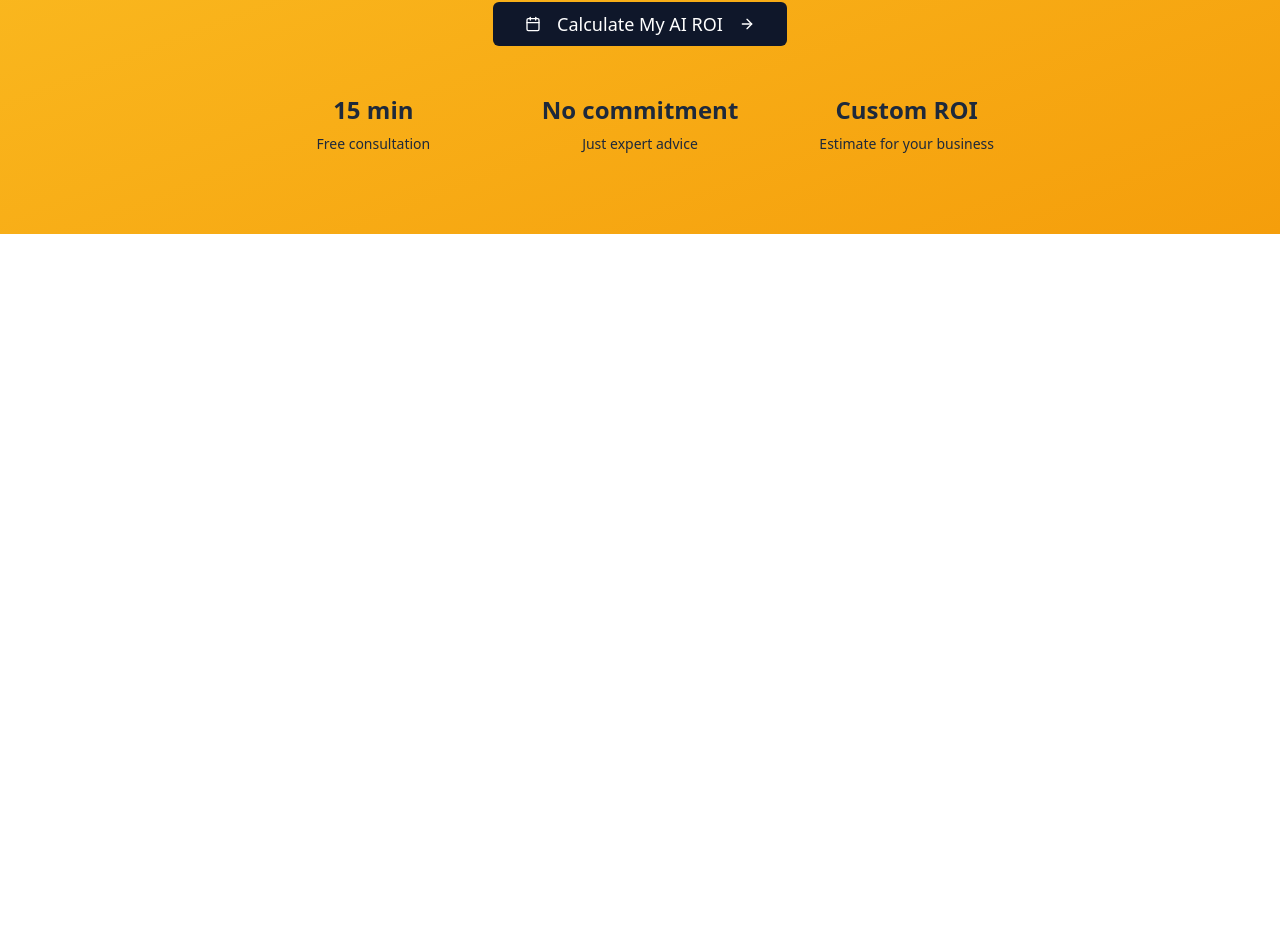
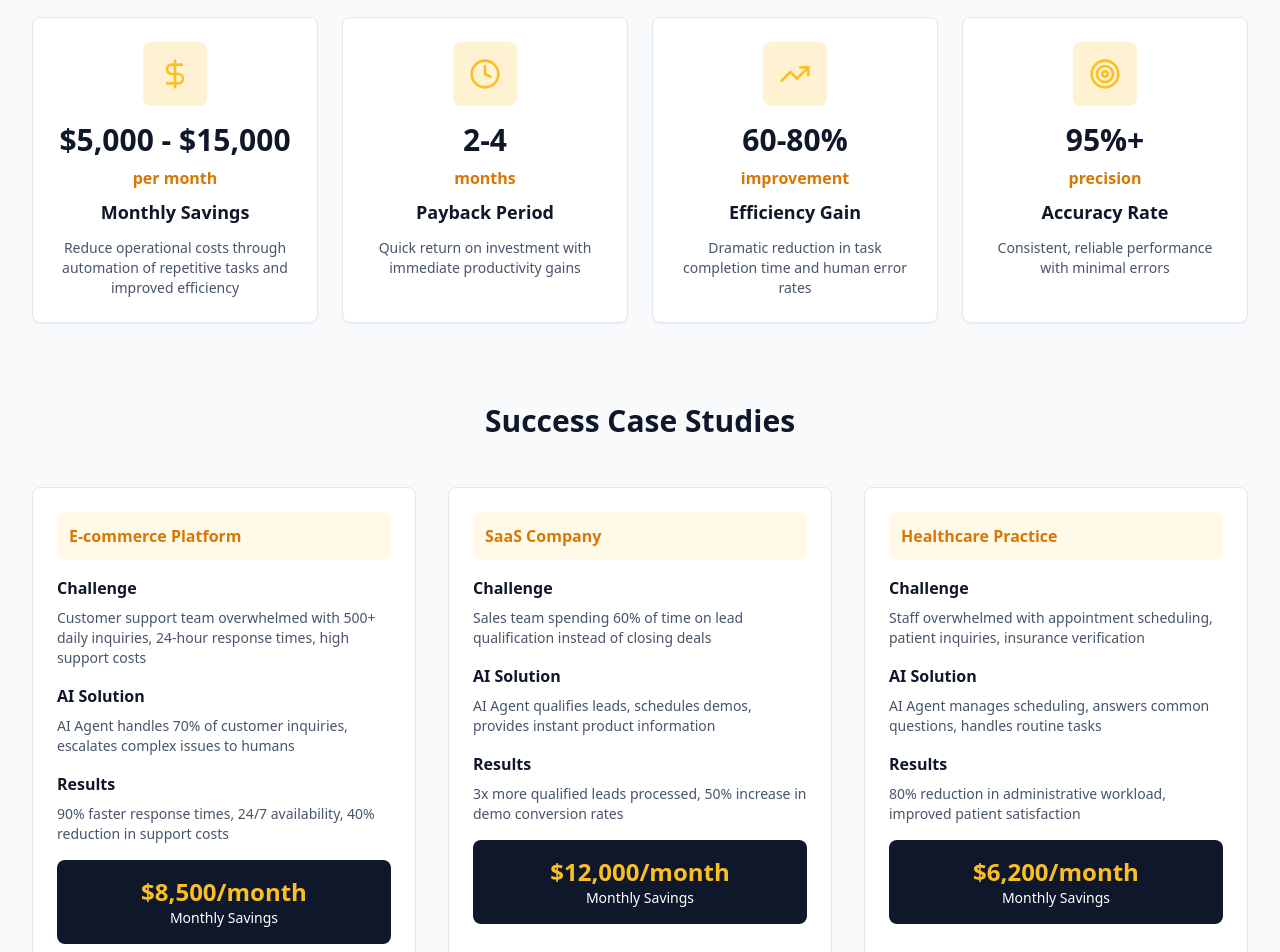
Before and after one commit to Abrosmaan/amber-ai-automator, a React (Vite) app: page / in a window 1280 px wide. Shown: the part 1332-2284 px from the top of the page. Before the commit the page ends 1566 px from the top, so only its background shows below. Built offline with nearby package versions, Linux system fonts and the light colour scheme.

Commit message:
Refactor: Rename and restore sections
Rename "Real Business Success Stories" to "AI Agent Demo" and restore the "Real Business Success Stories" section.

```diff
--- a/src/components/CTASection.tsx
+++ b/src/components/CTASection.tsx
@@ -1,48 +1,134 @@
 
 import React from 'react';
 import { useLanguage } from '@/contexts/LanguageContext';
-import { Button } from '@/components/ui/button';
-import { ArrowRight, Calendar } from 'lucide-react';
+import { Card, CardContent } from '@/components/ui/card';
+import { TrendingUp, DollarSign, Clock, Target } from 'lucide-react';
 
 const CTASection: React.FC = () => {
   const { t } = useLanguage();
 
+  const roiMetrics = [
+    {
+      icon: <DollarSign className="h-8 w-8 text-amber-400" />,
+      title: 'Monthly Savings',
+      value: '$5,000 - $15,000',
+      subtitle: 'per month',
+      description: 'Reduce operational costs through automation of repetitive tasks and improved efficiency'
+    },
+    {
+      icon: <Clock className="h-8 w-8 text-amber-400" />,
+      title: 'Payback Period',
+      value: '2-4',
+      subtitle: 'months',
+      description: 'Quick return on investment with immediate productivity gains'
+    },
+    {
+      icon: <TrendingUp className="h-8 w-8 text-amber-400" />,
+      title: 'Efficiency Gain',
+      value: '60-80%',
+      subtitle: 'improvement',
+      description: 'Dramatic reduction in task completion time and human error rates'
+    },
+    {
+      icon: <Target className="h-8 w-8 text-amber-400" />,
+      title: 'Accuracy Rate',
+      value: '95%+',
+      subtitle: 'precision',
+      description: 'Consistent, reliable performance with minimal errors'
+    }
+  ];
+
+  const businessCases = [
+    {
+      industry: 'E-commerce Platform',
+      challenge: 'Customer support team overwhelmed with 500+ daily inquiries, 24-hour response times, high support costs',
+      solution: 'AI Agent handles 70% of customer inquiries, escalates complex issues to humans',
+      results: '90% faster response times, 24/7 availability, 40% reduction in support costs',
+      roi: '$8,500/month'
+    },
+    {
+      industry: 'SaaS Company',
+      challenge: 'Sales team spending 60% of time on lead qualification instead of closing deals',
+      solution: 'AI Agent qualifies leads, schedules demos, provides instant product information',
+      results: '3x more qualified leads processed, 50% increase in demo conversion rates',
+      roi: '$12,000/month'
+    },
+    {
+      industry: 'Healthcare Practice',
+      challenge: 'Staff overwhelmed with appointment scheduling, patient inquiries, insurance verification',
+      solution: 'AI Agent manages scheduling, answers common questions, handles routine tasks',
+      results: '80% reduction in administrative workload, improved patient satisfaction',
+      roi: '$6,200/month'
+    }
+  ];
+
   return (
-    <section className="py-20 bg-gradient-to-br from-amber-400 to-amber-500">
-      <div className="container mx-auto px-4 sm:px-6 lg:px-8 text-center">
-        <div className="max-w-3xl mx-auto">
+    <section className="py-20 bg-slate-50">
+      <div className="container mx-auto px-4 sm:px-6 lg:px-8">
+        {/* ROI Metrics */}
+        <div className="text-center mb-16">
           <h2 className="text-4xl md:text-5xl font-bold text-slate-900 mb-6">
-            {t('cta.title')}
+            Real Business Success Stories
           </h2>
-          <p className="text-xl text-slate-800 mb-10 leading-relaxed">
-            {t('cta.subtitle')}
+          <p className="text-xl text-slate-600 max-w-3xl mx-auto">
+            See the measurable impact AI Agents deliver across different industries and business functions
           </p>
-
-          <div className="flex flex-col sm:flex-row gap-4 justify-center items-center">
-            <Button
-              size="lg"
-              className="bg-slate-900 hover:bg-slate-800 text-white px-8 py-4 text-lg group"
-            >
-              <Calendar className="mr-2 h-5 w-5" />
-              {t('cta.button')}
-              <ArrowRight className="ml-2 h-5 w-5 group-hover:translate-x-1 transition-transform" />
-            </Button>
         </div>
 
-          {/* Trust indicators */}
-          <div className="mt-12 grid grid-cols-1 md:grid-cols-3 gap-8 text-slate-800">
+        <div className="grid grid-cols-1 md:grid-cols-2 lg:grid-cols-4 gap-6 mb-20">
+          {roiMetrics.map((metric, index) => (
+            <Card key={index} className="text-center hover:shadow-lg transition-shadow">
+              <CardContent className="p-6">
+                <div className="w-16 h-16 bg-amber-400/20 rounded-lg flex items-center justify-center mx-auto mb-4">
+                  {metric.icon}
+                </div>
+                <div className="text-3xl font-bold text-slate-900 mb-2">{metric.value}</div>
+                <div className="text-amber-600 font-semibold mb-2">{metric.subtitle}</div>
+                <h3 className="text-lg font-semibold text-slate-900 mb-3">{metric.title}</h3>
+                <p className="text-slate-600 text-sm">{metric.description}</p>
+              </CardContent>
+            </Card>
+          ))}
+        </div>
+
+        {/* Business Cases */}
+        <div className="mb-16">
+          <h3 className="text-3xl font-bold text-slate-900 text-center mb-12">
+            Success Case Studies
+          </h3>
+
+          <div className="grid grid-cols-1 lg:grid-cols-3 gap-8">
+            {businessCases.map((businessCase, index) => (
+              <Card key={index} className="hover:shadow-lg transition-shadow">
+                <CardContent className="p-6">
+                  <div className="bg-amber-400/10 rounded-lg p-3 mb-4">
+                    <div className="text-amber-600 font-semibold">{businessCase.industry}</div>
+                  </div>
+
+                  <div className="space-y-4">
                     <div>
-              <div className="text-2xl font-bold mb-2">15 min</div>
-              <div className="text-sm">Free consultation</div>
+                      <h4 className="font-semibold text-slate-900 mb-2">Challenge</h4>
+                      <p className="text-slate-600 text-sm">{businessCase.challenge}</p>
                     </div>
+
                     <div>
-              <div className="text-2xl font-bold mb-2">No commitment</div>
-              <div className="text-sm">Just expert advice</div>
+                      <h4 className="font-semibold text-slate-900 mb-2">AI Solution</h4>
+                      <p className="text-slate-600 text-sm">{businessCase.solution}</p>
                     </div>
+
                     <div>
-              <div className="text-2xl font-bold mb-2">Custom ROI</div>
-              <div className="text-sm">Estimate for your business</div>
+                      <h4 className="font-semibold text-slate-900 mb-2">Results</h4>
+                      <p className="text-slate-600 text-sm">{businessCase.results}</p>
                     </div>
+
+                    <div className="bg-slate-900 text-white rounded-lg p-4 text-center">
+                      <div className="text-2xl font-bold text-amber-400">{businessCase.roi}</div>
+                      <div className="text-sm">Monthly Savings</div>
+                    </div>
+                  </div>
+                </CardContent>
+              </Card>
+            ))}
           </div>
         </div>
       </div>
--- a/src/components/ShowcaseSection.tsx
+++ b/src/components/ShowcaseSection.tsx
@@ -1,4 +1,3 @@
-
 import React from 'react';
 import { useLanguage } from '@/contexts/LanguageContext';
 import AIAgentMockup from './AIAgentMockup';
@@ -248,7 +247,7 @@ const ShowcaseSection: React.FC = () => {
       <div className="container mx-auto px-4 sm:px-6 lg:px-8">
         <div className="text-center mb-16">
           <h1 className="text-4xl md:text-6xl font-bold text-white mb-6">
-            Real Business Success Stories
+            AI Agent Demo
           </h1>
           <p className="text-xl text-slate-300 max-w-4xl mx-auto leading-relaxed">
             See how AI Agents transform business operations across industries with measurable ROI
```
Lines whose indentation alone changed are shown as unchanged.
